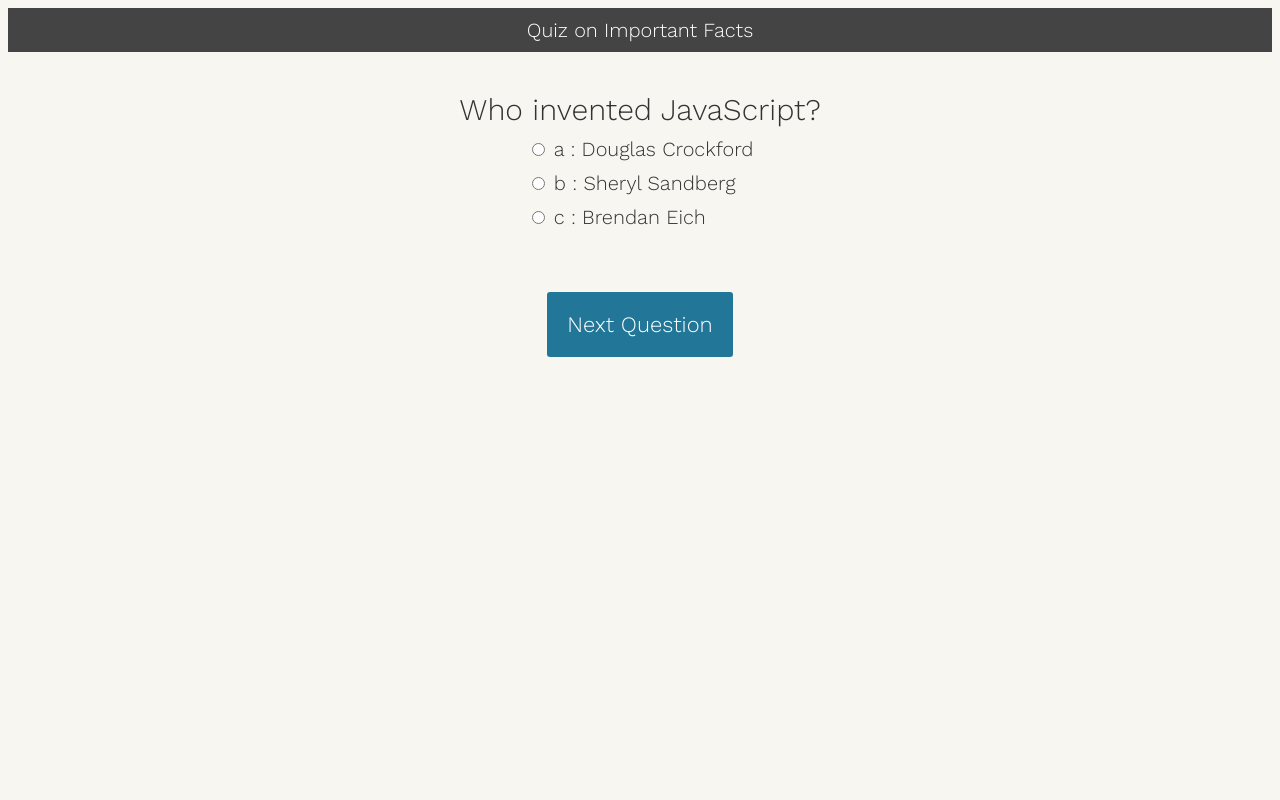
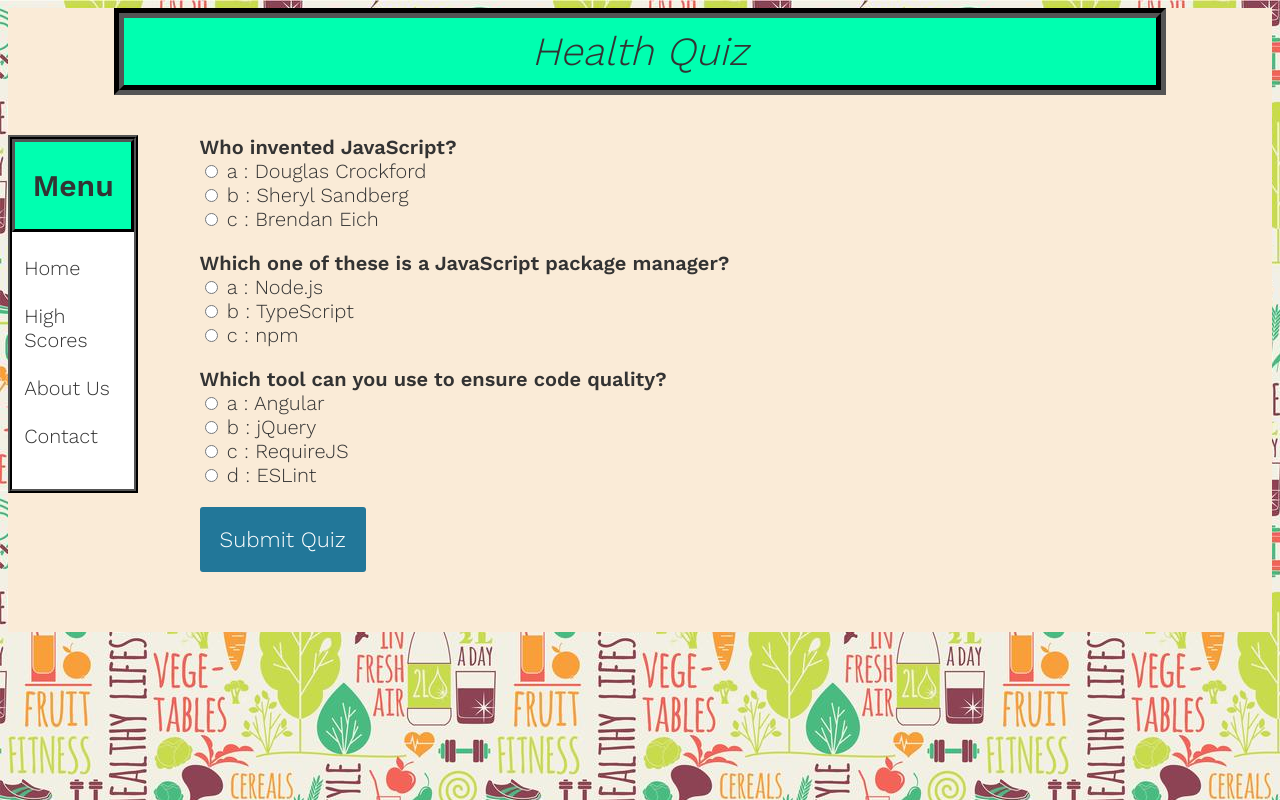
Before and after one commit to Ericc15/COSC412-Group1, a website: page Quiz.html in a window 1280 px wide. Drawn offline with nearby package versions, Linux system fonts and the light colour scheme.

Commit message:
Add files via upload

```diff
--- a/Quiz.css
+++ b/Quiz.css
@@ -3,33 +3,59 @@
 body{
 	font-size: 20px;
 	font-family: 'Work Sans', sans-serif;
-	color: #333;
-  font-weight: 300;
+  color: #333;
+  background-image: url("healthy-lifestyle-seamless-background-vector.jpg");
+    /* background-color: bisque; */
+
+}
+#flex{
+  margin: auto;
+  padding: 40px 40px 40px 00px;
+  display: flex;
+  /* border: 5px solid black; */
+  /* width: 80%; */
+}
+#about{
+  padding-right: 00px;
+  border: 4px ridge black;
+  background-Color:   white;
+  /* display: flex; */
+  width: 10%;
+  height: 350px;
+}
+#title{
+  background-color: #00ffb0;
+  border: 3px outset black;
+  padding: 1px ;
+  /* display: flex; */
+}
+header{
+  background-color: #00ffb0;
+}
+header:hover{
+  background-color: #ff0a00;
+}
+#head{
+  margin: auto;
+  border: 10px groove black;
+  padding: 10px;
   text-align: center;
-  background-color: #f8f6f0;
-}
-h1{
-  font-weight: 300;
-  margin: 0px;
-  padding: 10px;
-  font-size: 20px;
-  background-color: #444;
-  color: #fff;
+  width: 80%;
+  /* background-color: #00ffb0; */
+  font-style: oblique;
+  font-size: 40px;
+  /* display: none; */
 }
 .question{
-  font-size: 30px;
-  margin-bottom: 10px;
+  font-weight: 600;
 }
 .answers {
   margin-bottom: 20px;
-  text-align: left;
-  display: inline-block;
 }
 .answers label{
   display: block;
-  margin-bottom: 10px;
 }
-button{
+#submit{
   font-family: 'Work Sans', sans-serif;
 	font-size: 22px;
 	background-color: #279;
@@ -40,29 +66,6 @@
 	cursor: pointer;
 	margin-bottom: 20px;
 }
-button:hover{
+#submit:hover{
 	background-color: #38a;
 }
-
-
-
-
-
-.slide{
-  position: absolute;
-  left: 0px;
-  top: 0px;
-  width: 100%;
-  z-index: 1;
-  opacity: 0;
-  transition: opacity 0.5s;
-}
-.active-slide{
-  opacity: 1;
-  z-index: 2;
-}
-.quiz-container{
-  position: relative;
-  height: 200px;
-  margin-top: 40px;
-}
--- a/Quiz.html
+++ b/Quiz.html
@@ -5,14 +5,44 @@
     <link rel="stylesheet" href="Quiz.css" type="text/css">
 </head>
 <body>
-    <h1>Quiz on Important Facts</h1>
-<div class="quiz-container">
-  <div id="quiz"></div>
-</div>
-<button id="previous">Previous Question</button>
-<button id="next">Next Question</button>
+
+ <div style="background-color: antiquewhite; padding: 00 10 00 00;">
+
+
+  <header id="head">Health Quiz</header>
+
+  <div id="flex">
+
+    <!-- div with quick facts about me -->
+    <div id="about">
+
+        <!-- title for basic info div -->
+        <div id="title">
+        <span style = "text-align: center;"> <h2>Menu</h2></span>
+         </div>
+    <br>
+    <div style="padding-left: 10%;">
+
+    Home<br><br>
+
+    High Scores<br><br>
+
+    About Us<br><br>
+
+    Contact<br><br>
+
+    </div>
+  </div>
+  <div style="padding: 00 00 00 5%;">
+
+    <div id="quiz"></div>
 <button id="submit">Submit Quiz</button>
+  </div>
+  <!-- <div id="quiz" style="padding: 00 00 00 5%;"></div> -->
+  </div>
+<!-- <button id="submit">Submit Quiz</button> -->
 <div id="results"></div>
+  </div>
 <script type="text/javascript" src="Quiz.js"></script>
 </body>
 </html>
--- a/Quiz.js
+++ b/Quiz.js
@@ -73,34 +73,6 @@
     resultsContainer.innerHTML = `${numCorrect} out of ${myQuestions.length}`;
   }
 
-  function showSlide(n) {
-    slides[currentSlide].classList.remove('active-slide');
-    slides[n].classList.add('active-slide');
-    currentSlide = n;
-    if(currentSlide === 0){
-      previousButton.style.display = 'none';
-    }
-    else{
-      previousButton.style.display = 'inline-block';
-    }
-    if(currentSlide === slides.length-1){
-      nextButton.style.display = 'none';
-      submitButton.style.display = 'inline-block';
-    }
-    else{
-      nextButton.style.display = 'inline-block';
-      submitButton.style.display = 'none';
-    }
-  }
-
-  function showNextSlide() {
-    showSlide(currentSlide + 1);
-  }
-
-  function showPreviousSlide() {
-    showSlide(currentSlide - 1);
-  }
-
   // Variables
   const quizContainer = document.getElementById('quiz');
   const resultsContainer = document.getElementById('results');
@@ -139,17 +111,7 @@
   // Kick things off
   buildQuiz();
 
-  // Pagination
-  const previousButton = document.getElementById("previous");
-  const nextButton = document.getElementById("next");
-  const slides = document.querySelectorAll(".slide");
-  let currentSlide = 0;
-
-  // Show the first slide
-  showSlide(currentSlide);
 
   // Event listeners
   submitButton.addEventListener('click', showResults);
-  previousButton.addEventListener("click", showPreviousSlide);
-  nextButton.addEventListener("click", showNextSlide);
 })();
```
Also changed, not shown: README.md, healthy-lifestyle-seamless-background-vector.jpg (added), index.js (line endings or trailing spaces), package.json (line endings or trailing spaces).
